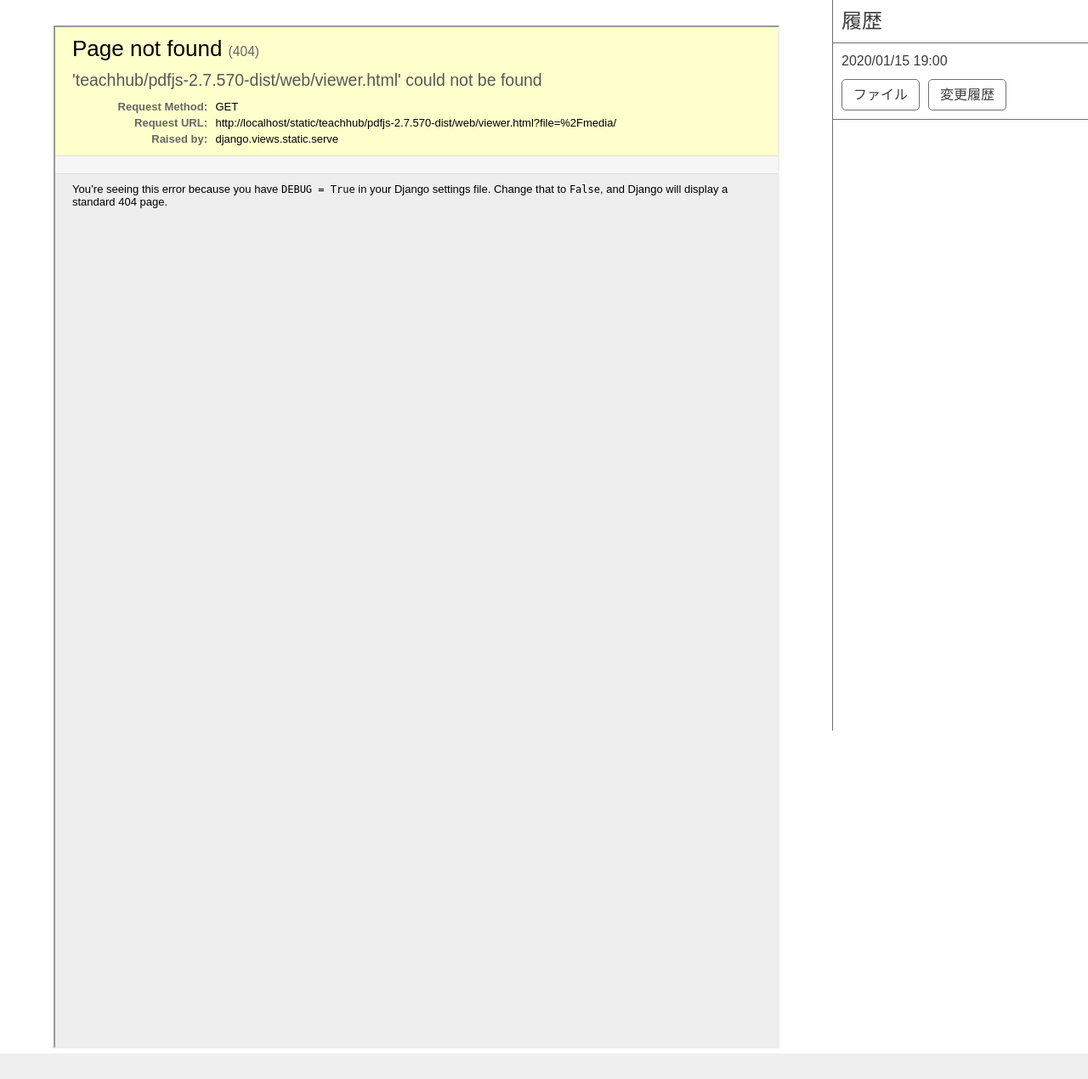
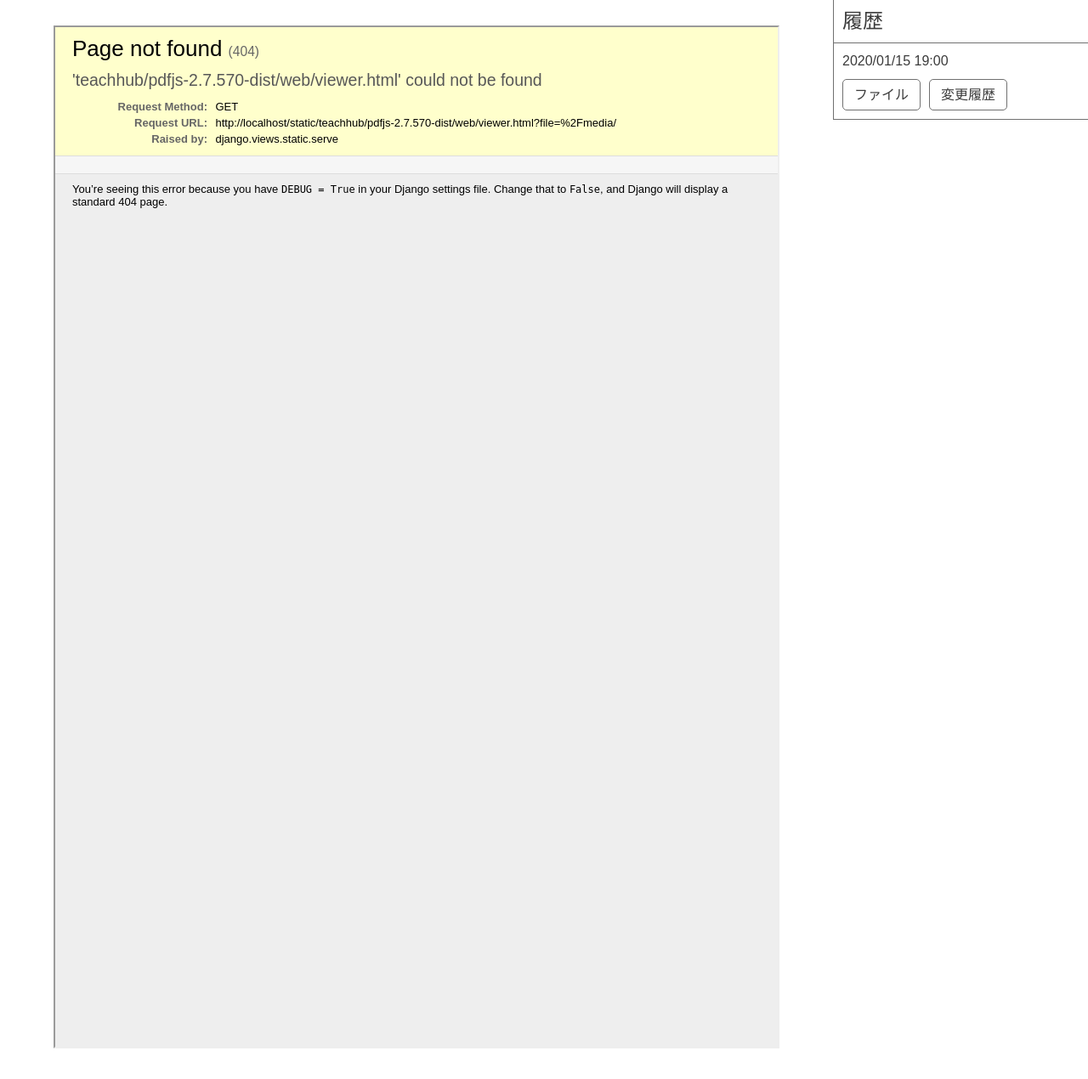
Before and after one commit to koji78yamada19/teachhub, a Django app: page /documents/1/diff/ in a window 1280 px wide. Shown: the part 60-1330 px from the top of the page at 85% size. Before the commit the page ends 1300 px from the top, so only its background shows below. Run offline with Django 3.2, Linux system fonts and the light colour scheme; a user stored in the database is signed in; tables that the repository leaves empty hold one stand-in row (values such as "Sample post"); some libraries are stand-ins or nearby versions.

Commit message:
変更履歴の右側部分の修正

```diff
--- a/static/teachhub/css/thirteen-page.css
+++ b/static/teachhub/css/thirteen-page.css
@@ -1,6 +1,6 @@
 .history-area{
     width: calc(100% - 360px);
-    height: 800px;
+    /* height: 800px; */
     margin: 30px;
     /* border-radius: 5px;
     border: solid #707070 1px; */
@@ -14,19 +14,19 @@
     right: 0px;
     width: 300px;
     height: 100%;
-    border-left: 1px solid #707070;
-
 }
 .history-contorls-title{
     font-size: 24px;
     height: 50px;
     line-height: 50px;
     border-bottom: 1px solid #707070;
+    border-left: 1px solid #707070;
     text-align: left;
     padding-left: 10px;
 }
 .history-contorl{
     border-bottom: 1px solid #707070;
+    border-left: 1px solid #707070;
 }
 .history-time{
     display: flex;
```
